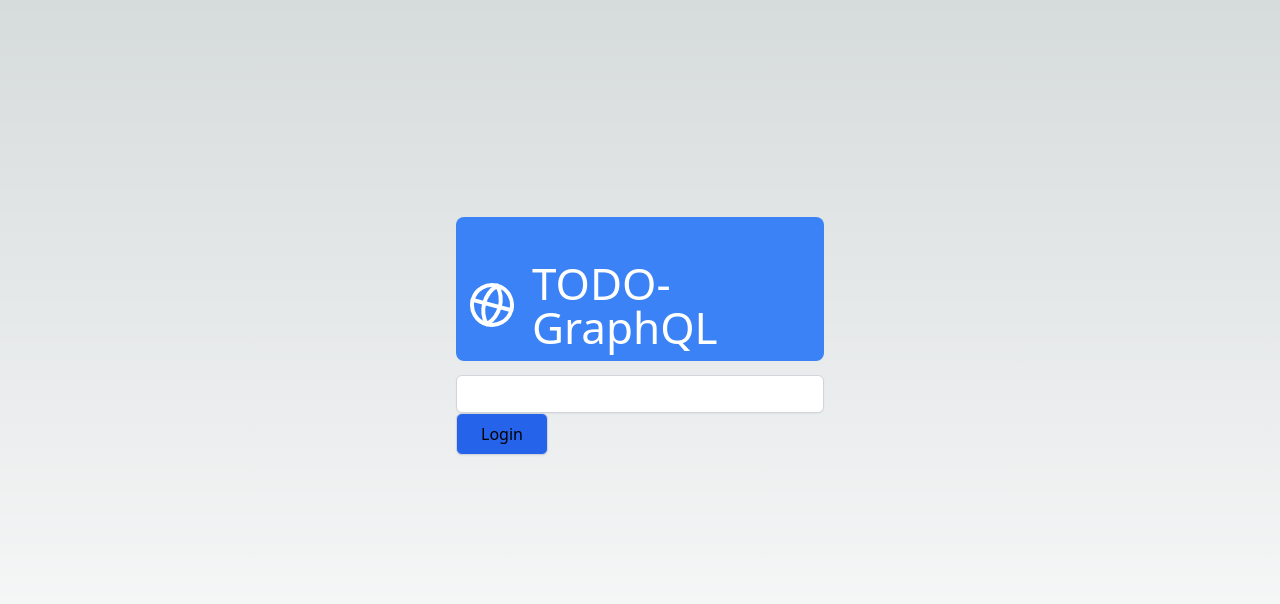
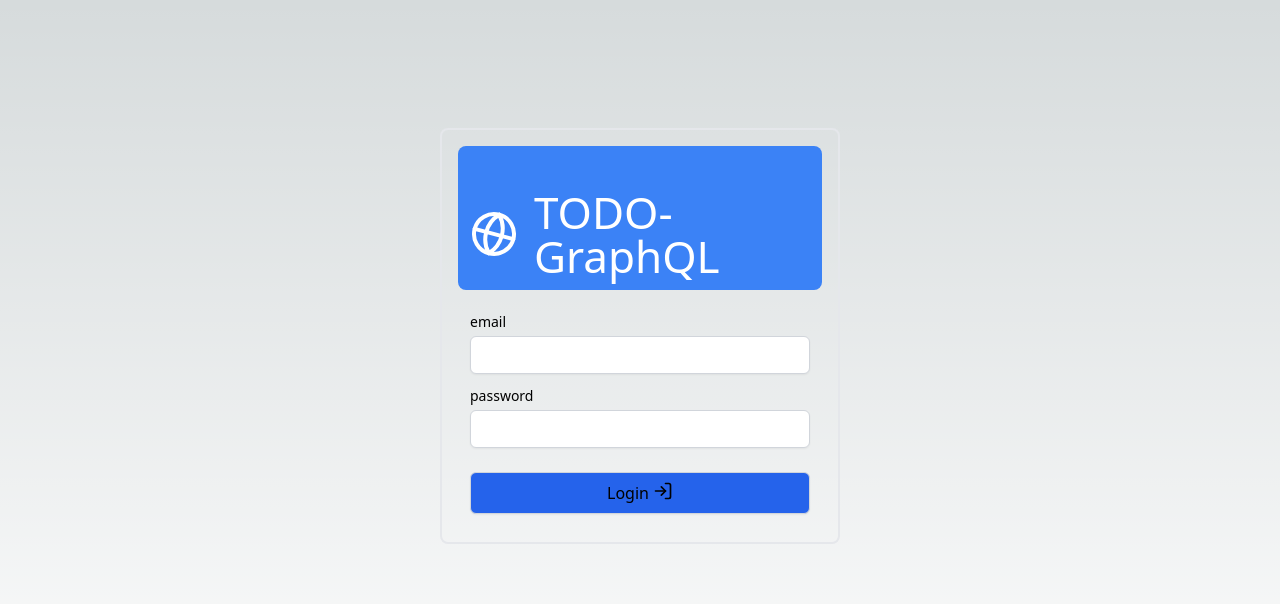
Before and after one commit to MilaisTaso/graphql_next, a Next.js app: page /login in a window 1280 px wide. Shown: the top 604 px of the page. Built offline with nearby package versions, Linux system fonts and the light colour scheme.

Commit message:
ログインページにフォーム設置

```diff
--- a/app/(auth)/layout.tsx
+++ b/app/(auth)/layout.tsx
@@ -4,7 +4,7 @@ import { ComponentsProps } from '@/app/types';
 export default function AuthLayout({ children }: Readonly<ComponentsProps>) {
   return (
     <main className="flex items-center justify-center md:h-screen">
-      <div className="relative mx-auto flex w-full max-w-[400px] flex-col space-y-2.5 p-4 md:-mt-32">
+      <div className="relative mx-auto flex w-full max-w-[400px] flex-col space-y-2.5 rounded-lg border-2 p-4 md:-mt-32">
         <div className="flex h-20 w-full items-end rounded-lg bg-blue-500 p-3 md:h-36">
           <div className="w-32 text-white md:w-36">
             <Logo />
--- a/app/(auth)/login/page.tsx
+++ b/app/(auth)/login/page.tsx
@@ -1,48 +1,60 @@
+'use client';
+
 import { LogIn } from 'lucide-react';
-import { z } from 'zod'
+import { z } from 'zod';
 
 import { Button } from '@/app/components/button';
-import { Form } from "@/app/components/form/Form";
+import { Form } from '@/app/components/form/Form';
 import { InputField } from '@/app/components/form/InputField';
 import { cn } from '@/lib/utils';
 
-const passwordReg = new RegExp("^(?=.*[a-z])(?=.*[A-Z])(?=.*\d)(?=.*[\W_]).+$")
+const passwordReg = new RegExp('^(?=.*[a-z])(?=.*[A-Z])(?=.*d)(?=.*[W_]).+$');
 
 const userSchema = z.object({
   email: z.string().email().nullable(),
-  password: z.string().min(8).regex(passwordReg)
-})
+  password: z.string().min(8).regex(passwordReg),
+});
 
-type User = z.infer<typeof userSchema>
+type User = z.infer<typeof userSchema>;
 
 const loginSubmit = (data: User) => {
-  console.log(data)
-}
+  console.log(data);
+};
 
 export default function Login() {
   return (
-    <Form<User, typeof userSchema>
+    <Form<typeof userSchema, User>
       id="login"
       schema={userSchema}
       onSubmit={loginSubmit}
     >
-      {
-        ({register, formState}) => {
+      {({ register, formState }) => {
         return (
-            <div>
+          <div className="flex flex-col gap-6 p-3">
+            <div className="flex flex-col gap-2 md:gap-3">
               <InputField
-            id='email'
+                id="email"
+                label="email"
                 error={formState.errors.email}
                 registration={register('email')}
                 className={cn()}
               />
-            <Button type='submit' size='sm' className=''>
-              Login
+              <InputField
+                id="password"
+                label="password"
+                error={formState.errors.password}
+                registration={register('password')}
+                className={cn()}
+              />
+            </div>
+            <Button type="submit" size="sm" className="flex content-around">
+              <span className="flex flex-row content-around gap-1">
+                Login <LogIn className="ml-auto size-5" />
+              </span>
             </Button>
           </div>
-          )
-        }
-      }
+        );
+      }}
     </Form>
   );
-};
+}
--- a/app/(auth)/sign-up/page.tsx
+++ b/app/(auth)/sign-up/page.tsx
@@ -1,3 +1,3 @@
 export default function SignUp() {
   return <h1>Login Page</h1>;
-};
+}
--- a/app/components/button.tsx
+++ b/app/components/button.tsx
@@ -1,4 +1,4 @@
-import * as React from 'react'
+import * as React from 'react';
 
 import { Spinner } from '@/app/components/spinner';
 import { cn } from '@/lib/utils';
@@ -54,7 +54,7 @@ export const Button = React.forwardRef<HTMLButtonElement, ButtonProps>(
             Loading...
           </span>
         ) : (
-          <span className="mx-2 flex items-center">{props.children}</span>
+          props.children
         )}
       </button>
     );
--- a/app/components/form/FieldWrapper.tsx
+++ b/app/components/form/FieldWrapper.tsx
@@ -3,7 +3,7 @@ import { FieldError } from 'react-hook-form';
 import { cn } from '@/lib/utils';
 
 type FieldWrapperProps = {
-  id: string
+  id: string;
   label?: string;
   className?: string;
   children: React.ReactNode;
@@ -19,8 +19,9 @@ export const FieldWrapper = (props: FieldWrapperProps) => {
   const { id, label, className, error, children } = props;
   return (
     <div>
-      <label htmlFor={id}
-        className={cn('block text-sm font-medium text-gray-700', className)}
+      <label
+        htmlFor={id}
+        className={cn('block text-sm font-medium', className)}
       >
         {label}
         <div className="mt-1">{children}</div>
--- a/app/components/form/Form.tsx
+++ b/app/components/form/Form.tsx
@@ -1,8 +1,14 @@
 import * as React from 'react';
 
 import { zodResolver } from '@hookform/resolvers/zod';
-import { useForm, UseFormReturn, SubmitHandler, UseFormProps, FieldValues } from 'react-hook-form';
-import { ZodType, ZodTypeDef } from 'zod';
+import {
+  useForm,
+  UseFormReturn,
+  SubmitHandler,
+  UseFormProps,
+  FieldValues,
+} from 'react-hook-form';
+import { z, ZodType } from 'zod';
 
 import { cn } from '@/lib/utils';
 
@@ -16,8 +22,8 @@ type FormProps<TFormValues extends FieldValues, Schema> = {
 };
 
 export const Form = <
-  TFormValues extends FieldValues = Record<string, unknown>,
-  Schema extends ZodType<unknown, ZodTypeDef, unknown> = ZodType<unknown, ZodTypeDef, unknown>
+  Schema extends ZodType<any, any, any>,
+  TFormValues extends FieldValues = z.infer<Schema>,
 >({
   onSubmit,
   children,
@@ -26,7 +32,10 @@ export const Form = <
   options,
   schema,
 }: FormProps<TFormValues, Schema>) => {
-  const methods = useForm<TFormValues>({...options, resolver: schema && zodResolver(schema) });
+  const methods = useForm<TFormValues>({
+    ...options,
+    resolver: schema && zodResolver(schema),
+  });
   return (
     <form
       className={cn('space-y-6', className)}
--- a/app/components/spinner.tsx
+++ b/app/components/spinner.tsx
@@ -1,4 +1,4 @@
-import { cn } from "@/lib/utils";
+import { cn } from '@/lib/utils';
 
 const sizes = {
   sm: 'h-6 w-6',
@@ -54,4 +54,4 @@ export function Spinner({
       <span className="sr-only">Loading</span>
     </>
   );
-};
+}
--- a/package.json
+++ b/package.json
@@ -22,7 +22,7 @@
     "next-themes": "^0.3.0",
     "react": "^18",
     "react-dom": "^18",
-    "react-hook-form": "^7.53.0",
+    "react-hook-form": "7.52.2",
     "zod": "^3.23.8"
   },
   "devDependencies": {
```
Also changed, not shown: app/components/form/InputField.tsx (+6 -3 lines), 1 other file (tests, documents, lock files or other folders). Lines whose indentation alone changed are shown as unchanged.
